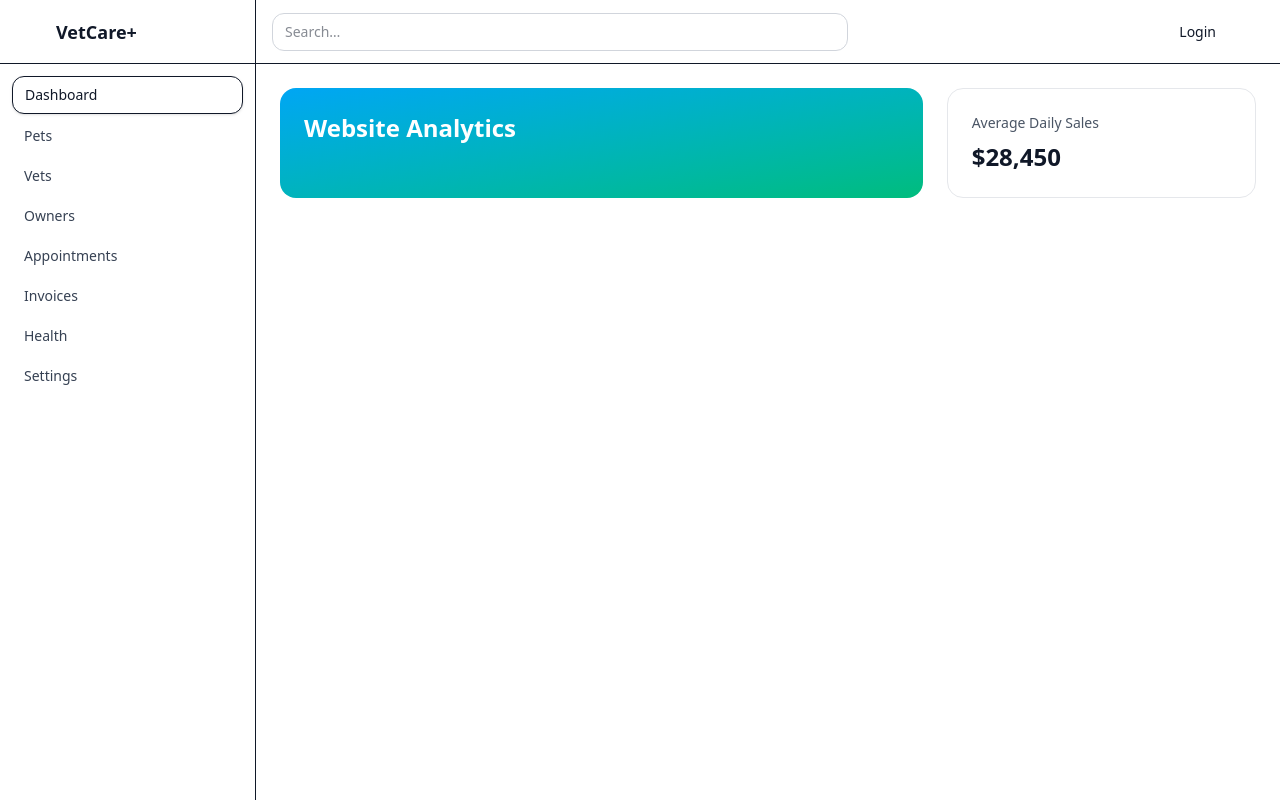
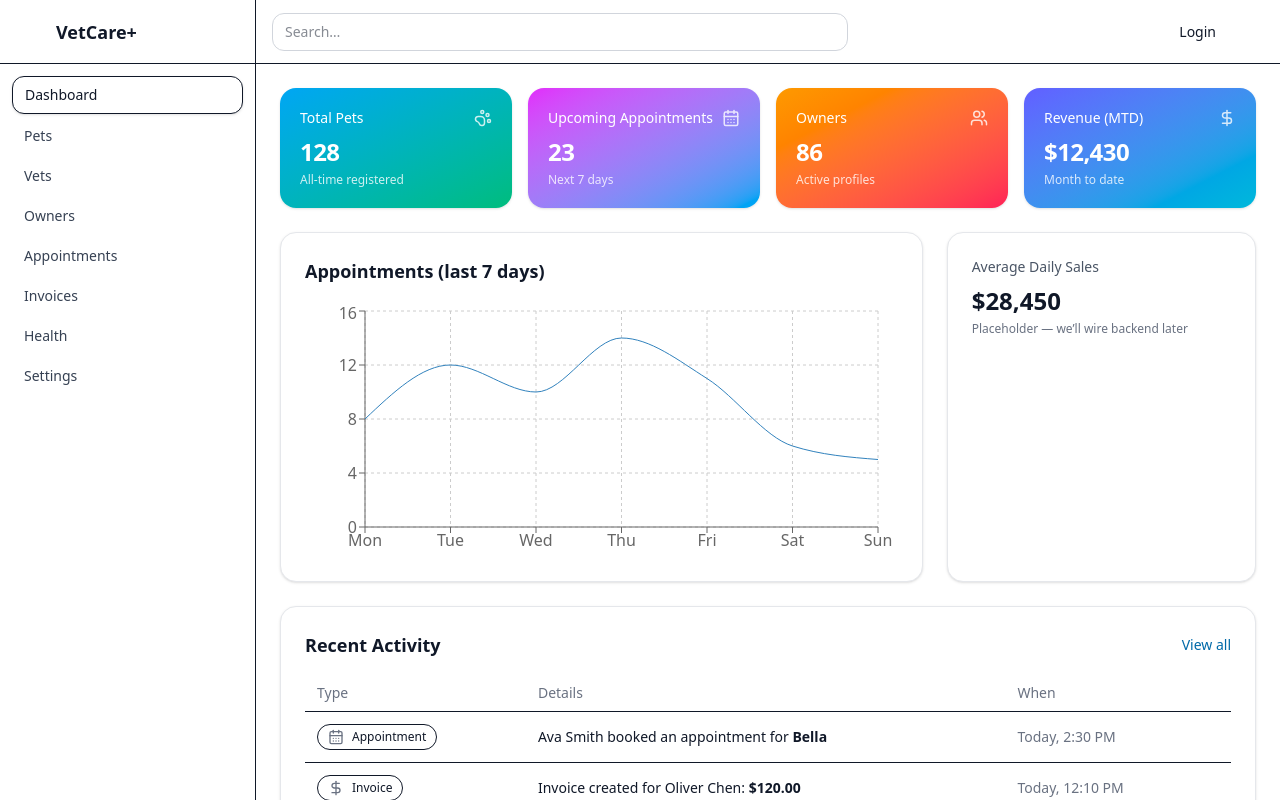
Before and after one commit to Maharshi1208/vetcareplus-2, a React (Vite) app: page /dashboard in a window 1280 px wide. Shown: the top 800 px of the page. Built offline with nearby package versions, Linux system fonts and the light colour scheme.

Commit message:
feat: add dashboard page and update App routing

```diff
--- a/package.json
+++ b/package.json
@@ -11,11 +11,13 @@
   },
   "dependencies": {
     "@hookform/resolvers": "^5.2.2",
+    "lucide-react": "^0.544.0",
     "react": "^19.1.1",
     "react-dom": "^19.1.1",
     "react-hook-form": "^7.62.0",
     "react-hot-toast": "^2.6.0",
     "react-router-dom": "^7.9.1",
+    "recharts": "^3.2.1",
     "zod": "^4.1.8"
   },
   "devDependencies": {
--- a/src/App.tsx
+++ b/src/App.tsx
@@ -2,6 +2,7 @@ import { BrowserRouter, Routes, Route, Navigate } from "react-router-dom";
 import AppShell from "./layouts/AppShell";
 import Login from "./pages/Login";
 import Register from "./pages/Register";
+import Dashboard from "./pages/Dashboard";
 
 // simple stub pages (we'll design later)
 const Page = ({ title }: { title: string }) => (
@@ -11,17 +12,6 @@ const Page = ({ title }: { title: string }) => (
   </div>
 );
 
-function Dashboard() { return (
-  <div className="grid gap-6 md:grid-cols-3">
-    <div className="md:col-span-2 rounded-2xl p-6 text-white shadow-soft bg-gradient-to-br from-sky-500 to-emerald-500">
-      <h2 className="text-2xl font-semibold">Website Analytics</h2>
-    </div>
-    <div className="rounded-2xl border border-gray-200 bg-white p-6 shadow-soft">
-      <p className="text-sm text-gray-600">Average Daily Sales</p>
-      <div className="mt-2 text-2xl font-semibold">$28,450</div>
-    </div>
-  </div>
-); }
 function Pets() { return <Page title="Pets" />; }
 function Vets() { return <Page title="Vets" />; }
 function Owners() { return <Page title="Owners" />; }
--- /dev/null
+++ b/src/components/dashboard/AnalyticsLine.tsx
@@ -0,0 +1,33 @@
+import React from "react";
+import {
+  LineChart, Line, XAxis, YAxis, Tooltip, ResponsiveContainer, CartesianGrid,
+} from "recharts";
+
+const sample = [
+  { day: "Mon", appts: 8 },
+  { day: "Tue", appts: 12 },
+  { day: "Wed", appts: 10 },
+  { day: "Thu", appts: 14 },
+  { day: "Fri", appts: 11 },
+  { day: "Sat", appts: 6 },
+  { day: "Sun", appts: 5 },
+];
+
+export default function AnalyticsLine() {
+  return (
+    <div className="rounded-2xl border border-gray-200 bg-white p-6 shadow-sm">
+      <h3 className="text-lg font-semibold">Appointments (last 7 days)</h3>
+      <div className="mt-4 h-64">
+        <ResponsiveContainer width="100%" height="100%">
+          <LineChart data={sample} margin={{ top: 10, right: 20, left: 0, bottom: 0 }}>
+            <CartesianGrid strokeDasharray="3 3" />
+            <XAxis dataKey="day" />
+            <YAxis allowDecimals={false} />
+            <Tooltip />
+            <Line type="monotone" dataKey="appts" dot={false} />
+          </LineChart>
+        </ResponsiveContainer>
+      </div>
+    </div>
+  );
+}
--- /dev/null
+++ b/src/components/dashboard/RecentActivity.tsx
@@ -0,0 +1,86 @@
+import React from "react";
+import { CalendarDays, PawPrint, DollarSign, User2 } from "lucide-react";
+
+type Activity =
+  | { id: string; type: "APPOINTMENT"; when: string; who: string; pet: string }
+  | { id: string; type: "PET_ADDED"; when: string; who: string; pet: string }
+  | { id: string; type: "INVOICE"; when: string; who: string; amount: string }
+  | { id: string; type: "OWNER_ADDED"; when: string; who: string };
+
+const iconMap: Record<Activity["type"], React.ReactNode> = {
+  APPOINTMENT: <CalendarDays size={16} />,
+  PET_ADDED: <PawPrint size={16} />,
+  INVOICE: <DollarSign size={16} />,
+  OWNER_ADDED: <User2 size={16} />,
+};
+
+function typeLabel(t: Activity["type"]) {
+  switch (t) {
+    case "APPOINTMENT": return "Appointment";
+    case "PET_ADDED": return "New Pet";
+    case "INVOICE": return "Invoice";
+    case "OWNER_ADDED": return "New Owner";
+  }
+}
+
+export default function RecentActivity({
+  items,
+}: {
+  items: Activity[];
+}) {
+  return (
+    <div className="rounded-2xl border border-gray-200 bg-white p-6 shadow-sm">
+      <div className="mb-4 flex items-center justify-between">
+        <h3 className="text-lg font-semibold">Recent Activity</h3>
+        <a href="#" className="text-sm text-sky-700 hover:underline">View all</a>
+      </div>
+
+      <div className="overflow-x-auto">
+        <table className="min-w-full text-left text-sm">
+          <thead>
+            <tr className="text-gray-500">
+              <th className="px-3 py-2 font-medium">Type</th>
+              <th className="px-3 py-2 font-medium">Details</th>
+              <th className="px-3 py-2 font-medium">When</th>
+            </tr>
+          </thead>
+          <tbody>
+            {items.map((row) => (
+              <tr key={row.id} className="border-t">
+                <td className="px-3 py-3">
+                  <div className="inline-flex items-center gap-2 rounded-full border px-2.5 py-1 text-xs">
+                    <span className="text-gray-500">{iconMap[row.type]}</span>
+                    <span className="font-medium">{typeLabel(row.type)}</span>
+                  </div>
+                </td>
+                <td className="px-3 py-3">
+                  {row.type === "APPOINTMENT" && (
+                    <span>
+                      {row.who} booked an appointment for <b>{row.pet}</b>
+                    </span>
+                  )}
+                  {row.type === "PET_ADDED" && (
+                    <span>
+                      {row.who} added a new pet <b>{row.pet}</b>
+                    </span>
+                  )}
+                  {row.type === "INVOICE" && (
+                    <span>
+                      Invoice created for {row.who}: <b>{row.amount}</b>
+                    </span>
+                  )}
+                  {row.type === "OWNER_ADDED" && (
+                    <span>
+                      New owner profile: <b>{row.who}</b>
+                    </span>
+                  )}
+                </td>
+                <td className="px-3 py-3 text-gray-500">{row.when}</td>
+              </tr>
+            ))}
+          </tbody>
+        </table>
+      </div>
+    </div>
+  );
+}
--- /dev/null
+++ b/src/components/dashboard/StatCard.tsx
@@ -0,0 +1,26 @@
+import React from "react";
+
+type Props = {
+  label: string;
+  value: string | number;
+  hint?: string;
+  icon?: React.ReactNode;
+  gradient?: string; // pass tailwind gradient classes
+};
+
+export default function StatCard({ label, value, hint, icon, gradient }: Props) {
+  return (
+    <div
+      className={`rounded-2xl p-5 text-white shadow-sm ${
+        gradient || "bg-gradient-to-br from-sky-500 to-emerald-500"
+      }`}
+    >
+      <div className="flex items-center justify-between">
+        <p className="text-sm font-medium">{label}</p>
+        {icon && <div className="opacity-80">{icon}</div>}
+      </div>
+      <div className="mt-2 text-2xl font-semibold tracking-tight">{value}</div>
+      {hint && <p className="mt-1 text-xs opacity-80">{hint}</p>}
+    </div>
+  );
+}
--- /dev/null
+++ b/src/pages/Dashboard.tsx
@@ -0,0 +1,94 @@
+import React from "react";
+import StatCard from "../components/dashboard/StatCard";
+import RecentActivity from "../components/dashboard/RecentActivity";
+import AnalyticsLine from "../components/dashboard/AnalyticsLine";
+import { PawPrint, CalendarDays, Users, DollarSign } from "lucide-react";
+
+export default function Dashboard() {
+  return (
+    <div className="space-y-6">
+      {/* 1) Top KPI cards */}
+      <div className="grid gap-4 sm:grid-cols-2 lg:grid-cols-4">
+        <StatCard
+          label="Total Pets"
+          value={128}
+          hint="All-time registered"
+          icon={<PawPrint size={18} />}
+          gradient="bg-gradient-to-br from-sky-500 to-emerald-500"
+        />
+
+        <StatCard
+          label="Upcoming Appointments"
+          value={23}
+          hint="Next 7 days"
+          icon={<CalendarDays size={18} />}
+          gradient="bg-gradient-to-br from-fuchsia-500 to-sky-500"
+        />
+
+        <StatCard
+          label="Owners"
+          value={86}
+          hint="Active profiles"
+          icon={<Users size={18} />}
+          gradient="bg-gradient-to-br from-amber-500 to-rose-500"
+        />
+
+        <StatCard
+          label="Revenue (MTD)"
+          value="$12,430"
+          hint="Month to date"
+          icon={<DollarSign size={18} />}
+          gradient="bg-gradient-to-br from-indigo-500 to-cyan-500"
+        />
+      </div>
+
+      {/* 2) Charts row */}
+      <div className="grid gap-6 md:grid-cols-3">
+        <div className="md:col-span-2">
+          <AnalyticsLine />
+        </div>
+
+        <div className="rounded-2xl border border-gray-200 bg-white p-6 shadow-sm">
+          <p className="text-sm text-gray-600">Average Daily Sales</p>
+          <div className="mt-2 text-2xl font-semibold">$28,450</div>
+          <p className="mt-1 text-xs text-gray-500">
+            Placeholder — we’ll wire backend later
+          </p>
+        </div>
+      </div>
+
+      {/* 3) Recent Activity */}
+      <RecentActivity
+        items={[
+          {
+            id: "1",
+            type: "APPOINTMENT",
+            when: "Today, 2:30 PM",
+            who: "Ava Smith",
+            pet: "Bella",
+          },
+          {
+            id: "2",
+            type: "INVOICE",
+            when: "Today, 12:10 PM",
+            who: "Oliver Chen",
+            amount: "$120.00",
+          },
+          {
+            id: "3",
+            type: "PET_ADDED",
+            when: "Yesterday, 6:40 PM",
+            who: "Mia Patel",
+            pet: "Simba",
+          },
+          {
+            id: "4",
+            type: "OWNER_ADDED",
+            when: "Yesterday, 4:05 PM",
+            who: "Liam Parker",
+          },
+        ]}
+      />
+    </div>
+  );
+}
```
Also changed, not shown: 2 other files (tests, documents, lock files or other folders).
